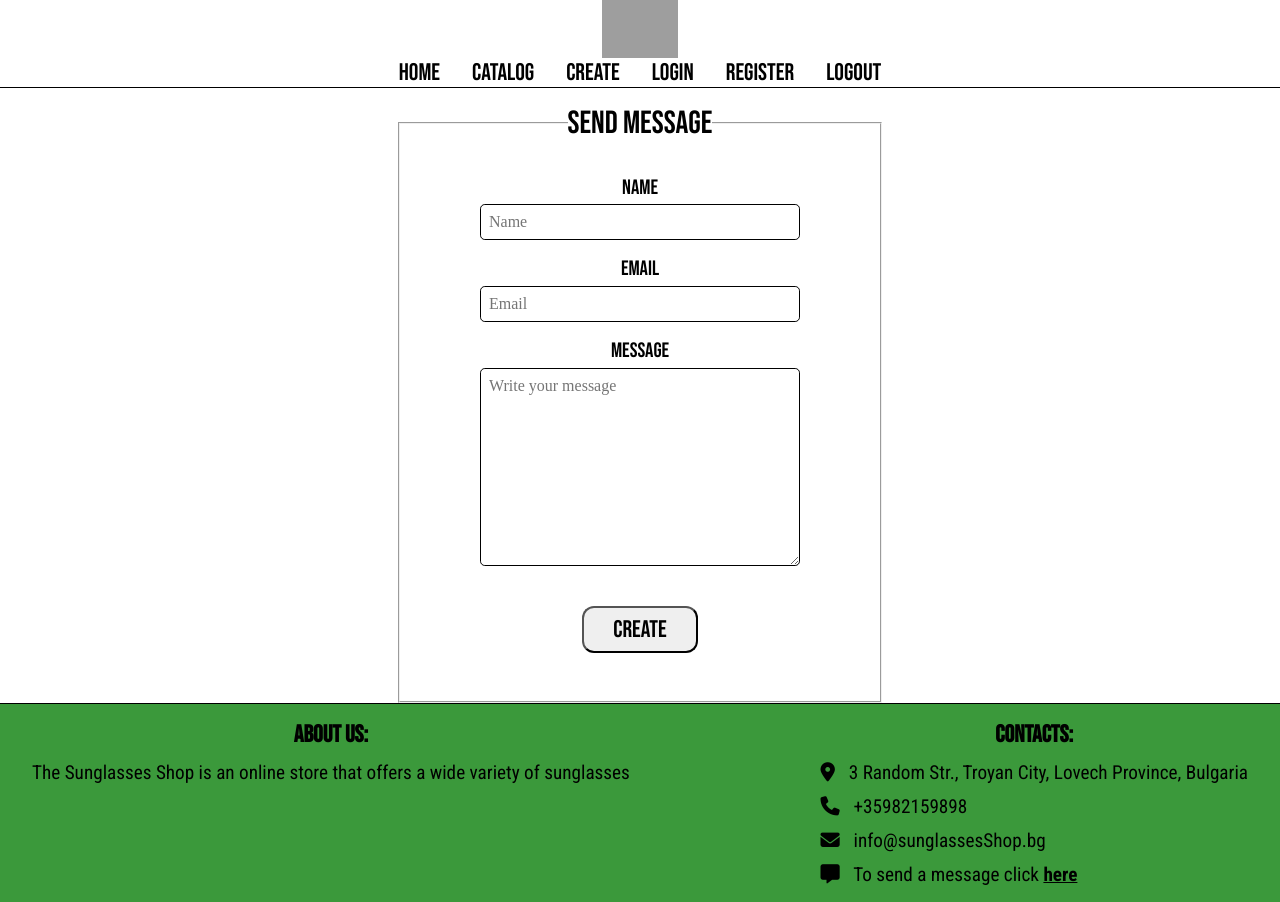
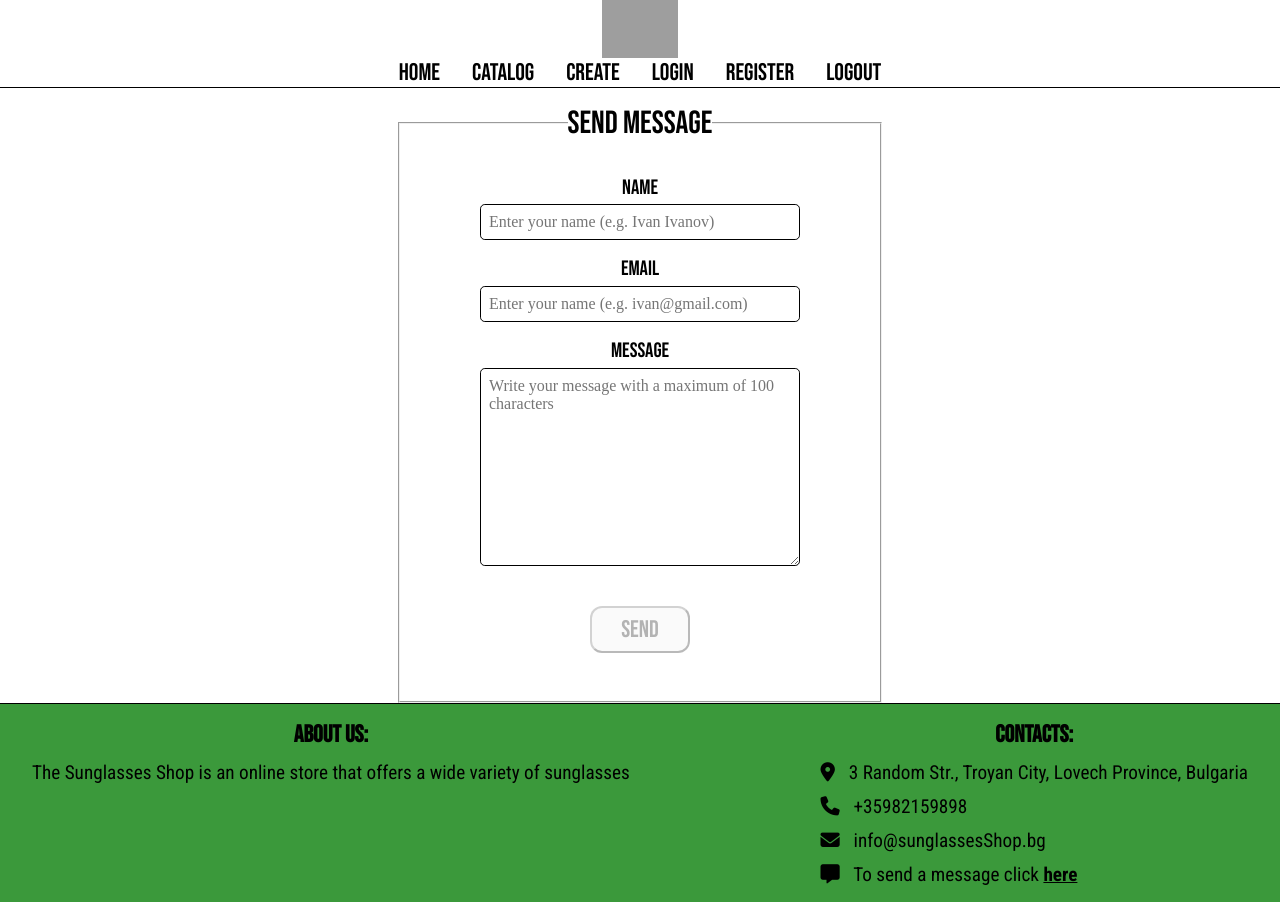
Before and after one commit to passiondev2024/SunglassesShop, an Angular app in the folder sunglassesShop/: page /send-message in a window 1280 px wide. Built offline with nearby package versions, Linux system fonts and the light colour scheme; grey boxes are pictures that could not be loaded; a web font is replaced by a local one.

Commit message:
build send-message component

```diff
--- a/sunglassesShop/src/app/message/message.module.ts
+++ b/sunglassesShop/src/app/message/message.module.ts
@@ -2,6 +2,8 @@ import { NgModule } from '@angular/core';
 import { CommonModule } from '@angular/common';
 import { SendMessageComponent } from './send-message/send-message.component';
 import { MessageRoutingModule } from './message-routing.module';
+import { FormsModule } from '@angular/forms';
+import { SharedModule } from '../shared/shared.module';
 
 
 
@@ -12,7 +14,9 @@ import { MessageRoutingModule } from './message-routing.module';
   ],
   imports: [
     CommonModule,
-    MessageRoutingModule
+    MessageRoutingModule,
+    FormsModule,
+    SharedModule
   ]
 })
 export class MessageModule { }
--- a/sunglassesShop/src/app/message/send-message/send-message.component.css
+++ b/sunglassesShop/src/app/message/send-message/send-message.component.css
@@ -35,7 +35,7 @@ input[type="text"], textarea {
     width: 20em;
 }
 
-input.submit {
+button.submit {
     font-family: Bebas Neue;
     font-size: 1.5em;
     padding: 0.3em 1.2em;
@@ -43,9 +43,31 @@ input.submit {
     border-radius: 0.5em;
 }
 
-input.submit:hover {
+button.submit:hover {
     background: black;
     color: white;
     font-size: 2em;
     letter-spacing: 0.3em;
+    transition: 0.3s ease-in-out
 }
+
+button.submit[disabled]:hover {
+    background: grey;
+    color: white;
+    font-size: 2em;
+    letter-spacing: 0.3em;
+    transition: 0.3s ease-in-out
+}
+
+.error {
+    font-family: Bebas Neue;
+    font-size: 1.2em;
+    color: red
+}
+
+input.ng-touched.ng-invalid::placeholder,
+textarea.ng-touched.ng-invalid::placeholder {
+    font-size: 1.2em;
+    font-weight: bold;
+    color: red
+}
--- a/sunglassesShop/src/app/message/send-message/send-message.component.html
+++ b/sunglassesShop/src/app/message/send-message/send-message.component.html
@@ -1,24 +1,72 @@
-<form action="" method="">
+<form #form="ngForm" (ngSubmit)="sendMessageHandler(form)">
     <fieldset>
         <legend>Send Message</legend>
 
         <div class="name">
             <label for="name">Name</label>
-            <input type="text" id="name" placeholder="Name">
+            <input
+            type="text"
+            name="name"
+            id="name"
+            placeholder="Enter your name (e.g. Ivan Ivanov)"
+            ngModel
+            #inputName="ngModel"
+            appFormStyles
+            required
+            maxlength="5"
+            >
         </div>
+
+        <ng-container *ngIf="inputName.touched">
+            <p class="error" *ngIf="inputName?.errors?.['required']">The name is required</p>
+            <p class="error" *ngIf="inputName?.errors?.['maxlength']">The name can be a maximum of {{inputName?.errors?.['maxlength'].requiredLength}} characters</p>
+        </ng-container>
 
         <div class="email">
             <label for="email">Email</label>
-            <input type="text" id="email" placeholder="Email">
+            <input
+            type="text"
+            name="email"
+            id="email"
+            placeholder="Enter your name (e.g. ivan@gmail.com)"
+            ngModel
+            #inputEmail="ngModel"
+            appFormStyles
+            required
+            >
         </div>
+
+        <ng-container *ngIf="inputEmail.touched">
+            <p class="error" *ngIf="inputEmail?.errors?.['required']">The email is required</p>
+        </ng-container>
 
         <div class="message">
             <label for="message">Message</label>
-            <textarea name="message" id="message" cols="30" rows="10" placeholder="Write your message"></textarea>
+            <textarea
+            name="message"
+            id="message"
+            cols="30"
+            rows="10"
+            placeholder="Write your message with a maximum of 100 characters"
+            ngModel
+            #inputMessage="ngModel"
+            appFormStyles
+            required
+            ></textarea>
         </div>
 
+        <ng-container *ngIf="inputMessage.touched">
+            <p class="error" *ngIf="inputMessage?.errors?.['required']">The message is required</p>
+        </ng-container>
+
         <div class="submit-container">
-            <input type="submit" value="Create" class="submit">
+            <!-- <input type="submit" value="Create" class="submit">   -->
+            <button
+            class="submit"
+            [disabled]="form.invalid"
+            >
+            Send
+            </button>
           </div>
 
     </fieldset>
--- a/sunglassesShop/src/app/message/send-message/send-message.component.ts
+++ b/sunglassesShop/src/app/message/send-message/send-message.component.ts
@@ -1,4 +1,5 @@
 import { Component } from '@angular/core';
+import { NgForm } from '@angular/forms';
 
 @Component({
   selector: 'app-send-message',
@@ -7,4 +8,12 @@ import { Component } from '@angular/core';
 })
 export class SendMessageComponent {
 
+  sendMessageHandler(form:NgForm){
+    if(form.invalid){
+      console.log('invalid form')
+      return
+    }
+
+    console.log(form.value)
+  }
 }
```
